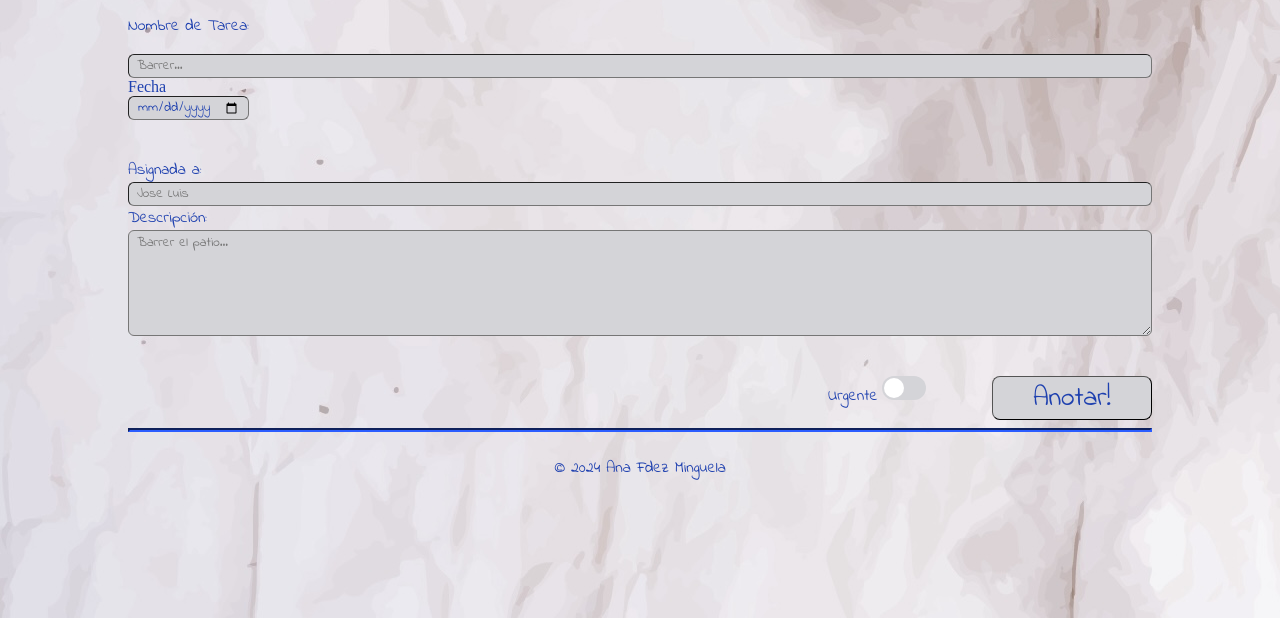
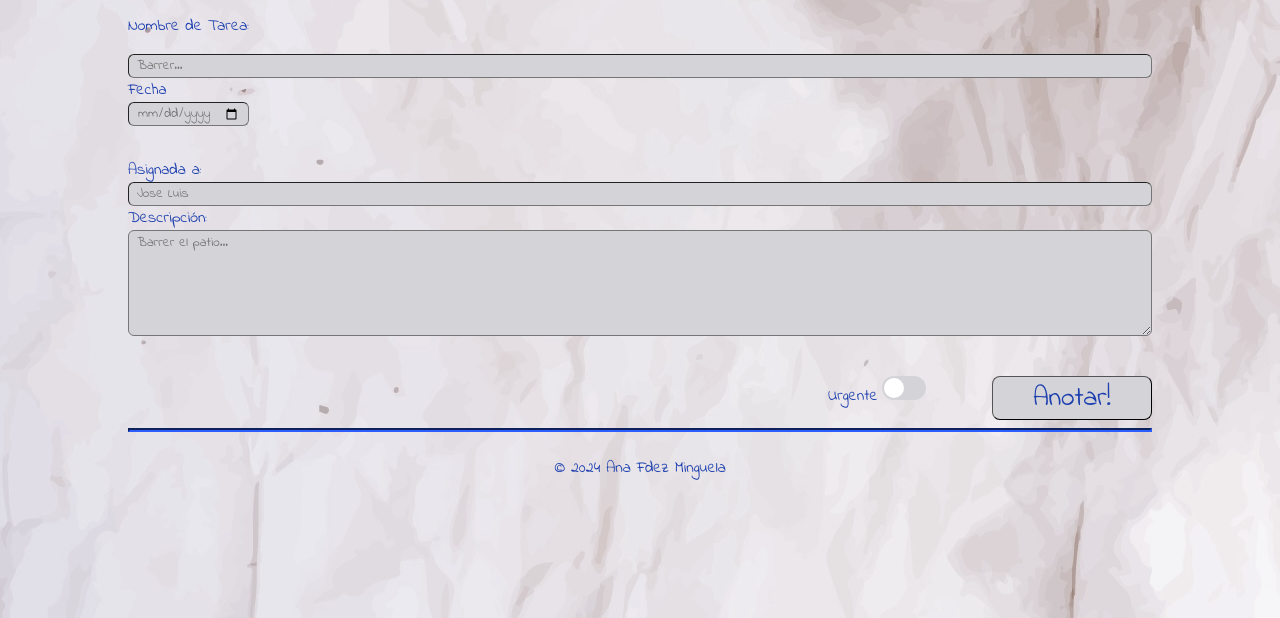
Before and after one commit to afminguela/Projecto_Tareas, a plain HTML site: page index.html in a window 1280 px wide. Shown: the part 182-800 px from the top of the page. Drawn offline with Linux system fonts and the light colour scheme; a web font is replaced by a local one.

Commit message:
html y css y tailwind chachi pistachi

```diff
--- a/index.html
+++ b/index.html
@@ -46,7 +46,7 @@
       <!-- Aqui va el input de la fecha-->
       <div class="divFecha w-40 h-20 left-[163.04px] top-[89.67px]">
         <label
-          class="LabelData w-32 h-9 left-[7.89px] top-0 text-blue-800 text-4xl font-normal font-['Indie Flower']"
+          class="LabelData w-32 h-9 left-[7.89px] top-0 text-blue-800 text-4xl font-normal font-indie-flower"
           >Fecha
         </label>
 
@@ -54,7 +54,7 @@
           type="date"
           name="tareaFecha"
           id="tareaFecha"
-          class="tareaFecha bg-zinc-300 border rounded-md px-2 text-blue-800 text-4xl font-normal font-indie-flower"
+          class="tareaFecha bg-zinc-300 border rounded-md px-2 text-zinc-500 text-4xl font-normal font-indie-flower"
           placeholder="Barrer el patio..."
           required
         />
```
Also changed, not shown: output.css.
